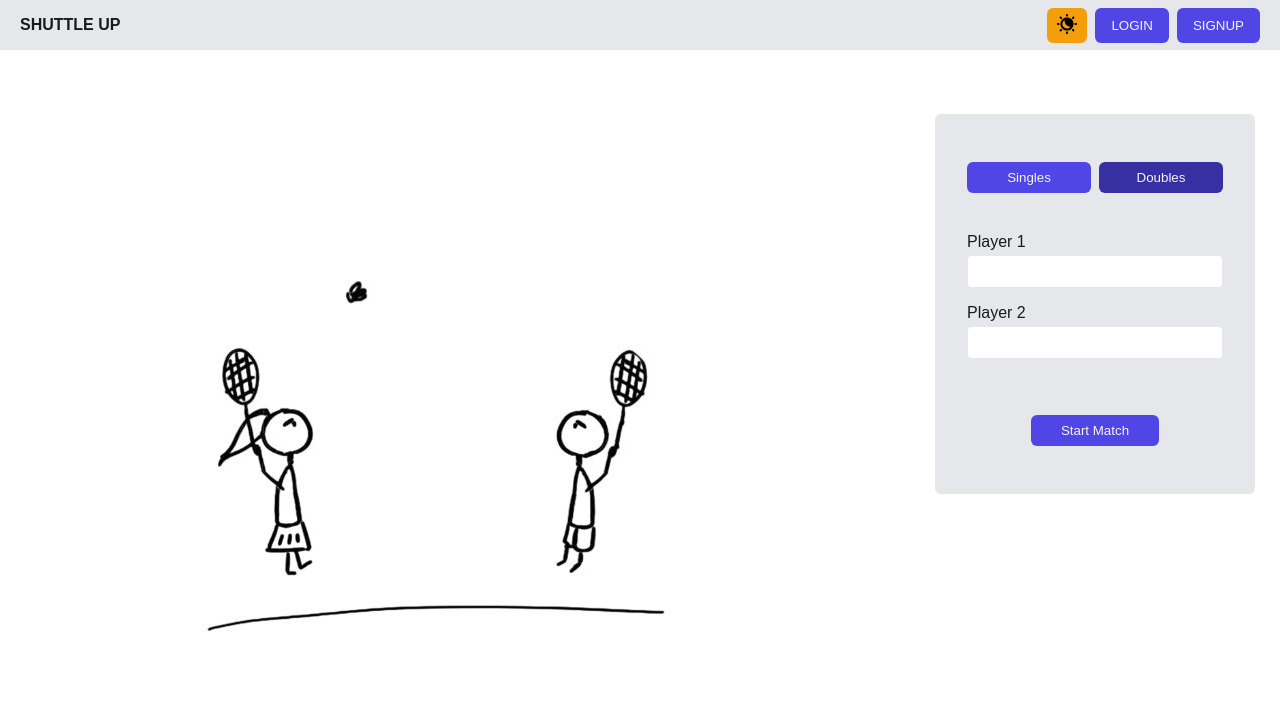
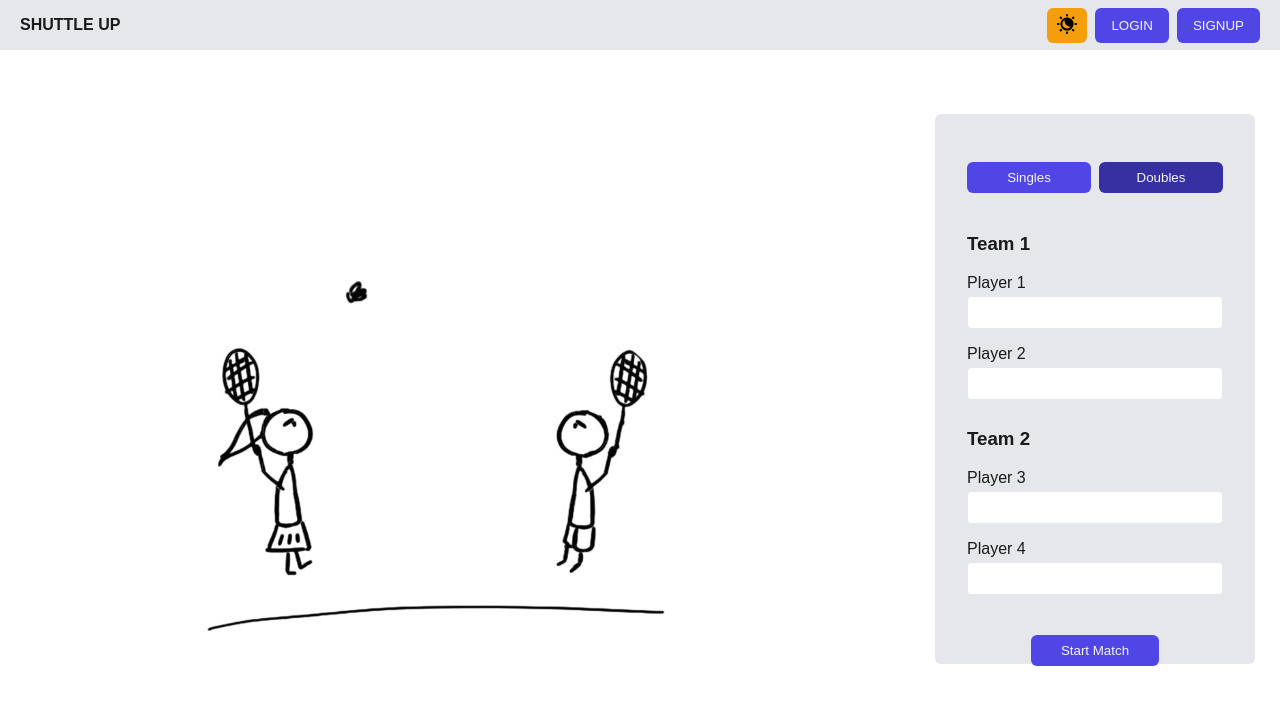
Before and after one commit to pearl174/shuttle-up-frontend, a React (Vite) app: page /playMatch in a window 1280 px wide. Both pictures are taken after a click on the button "Doubles". Shown: the top 704 px of the page. Built offline with nearby package versions, Linux system fonts and the light colour scheme.

Commit message:
Add doubles form with decent spaces.

```diff
--- a/src/pages/PlayMatch/Doubles.jsx
+++ b/src/pages/PlayMatch/Doubles.jsx
@@ -1,27 +1,58 @@
 import { useState } from "react";
 
 export default function Doubles() {
-    const [player1, setPlayer1] = useState("");
-    const [player2, setPlayer2] = useState("");
+    const [player1, setPlayer1] = useState(localStorage.getItem("username"));
+    const [friends, setFriends] = useState(['john', 'amy', 'hardin']);
 
+    const renderInput = (playerName) => {
+        const [showSuggestions, setShowSuggestions] = useState(false);
+        const [player, setPlayer] = useState("");
+
+        const suggestions = player.trim() === ""? [] : friends.filter(f => f.toLowerCase().includes(player.toLowerCase()));
+        const handleSelect = (friend) => {
+            setPlayer(friend);
+            setShowSuggestions(false);
+        }
+        return (
+            <div className="suggestions-wrapper">
+                <input
+                    autoComplete="off"
+                    type="text"
+                    id={playerName}
+                    value={player}
+                    onChange={(e) => setPlayer(e.target.value)}
+                    onFocus={() => setShowSuggestions(true)}
+                    onBlur={() => setTimeout(() => setShowSuggestions(false), 300)}
+                    required
+                />
+                {suggestions.length > 0 && showSuggestions && (
+                    <ul className="suggestions">
+                        {suggestions.map(friend => (
+                            <li key={friend} onClick={() => handleSelect(friend)}>{friend}</li>
+                        ))}
+                    </ul>
+                )}
+            </div>
+        )
+    }
     return (
         <>
+            <h3 className="team-1 team-label">Team 1</h3>
             <label htmlFor="player-1">Player 1</label>
             <input
                 type="text"
-                id="player1-name"
+                id="player-1"
                 value={player1}
-                onChange = {(e) => setPlayer1(e.target.value)}
-                required
+                disabled
             />
             <label htmlFor="player-2">Player 2</label>
-            <input
-                type="text"
-                id="player2-name"
-                value={player2}
-                onChange = {(e) => setPlayer2(e.target.value)}
-                required
-            />
+            {renderInput("player-2")}
+
+            <h3 className="team-2 team-label">Team 2</h3>
+            <label htmlFor="player-3">Player 3</label>
+            {renderInput("player-3")}
+            <label htmlFor="player-4">Player 4</label>
+            {renderInput("player-4")}
         </>
     )
 }
--- a/src/pages/PlayMatch/PlayForm.css
+++ b/src/pages/PlayMatch/PlayForm.css
@@ -44,9 +44,13 @@
     padding-left: 0;
 }
 
-#player-2 {
+#player-2, #player-4 {
     width: 100%;
     margin-bottom: 0;
+}
+
+#player-3 {
+    width: 100%;
 }
 
 li {
@@ -65,3 +69,17 @@ li:hover {
 .start-match-button {
     margin-top: 3em;
 }
+
+.team-label {
+    margin: 0;
+    margin-bottom: 1em;
+}
+
+.team-2 {
+    margin-top: 1.5em;
+}
+
+form {
+    max-height: 550px;
+    box-sizing: border-box;
+}
--- a/src/pages/PlayMatch/Rally.css
+++ b/src/pages/PlayMatch/Rally.css
@@ -1,6 +1,6 @@
 .rally {
   width: 894px;
-  height: 550px;
+  height: 570px;
   background-image: url('../../assets/rally_spritesheet_smol.png');
   background-repeat: no-repeat;
   animation: rally 0.6s steps(6) infinite;
--- a/src/pages/PlayMatch/Singles.jsx
+++ b/src/pages/PlayMatch/Singles.jsx
@@ -44,6 +44,7 @@ export default function Singles() {
             <label htmlFor="player-2">Player 2</label>
             <div className="suggestions-wrapper">
                 <input
+                    autoComplete="off"
                     type="text"
                     id="player-2"
                     value={player2}
```
